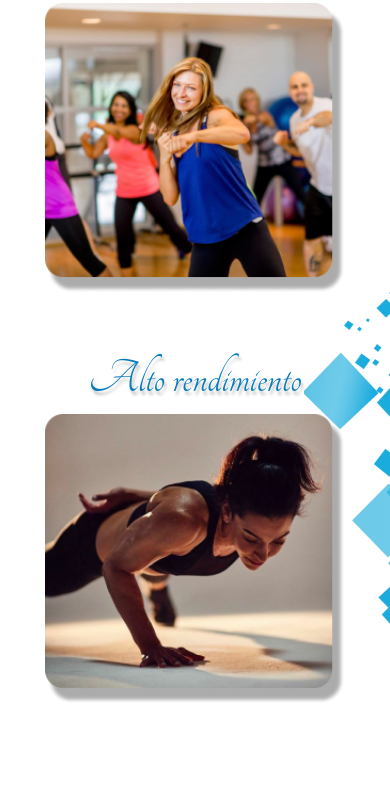
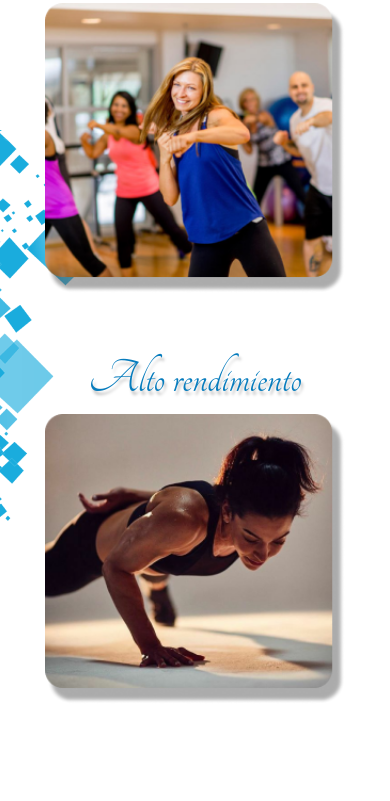
Before and after one commit to hectorgonz1997/narda-moran, a plain HTML site: page index.html in a window 390 px wide. Shown: the part 3319-4120 px from the top of the page. Drawn offline with Linux system fonts and the light colour scheme.

Commit message:
ajustando anchos

```diff
--- a/css/style.css
+++ b/css/style.css
@@ -216,20 +216,23 @@
     .blue-g1{
         position: absolute;
         z-index: 0;
-        bottom: -289%;
+
     }
     .imgtaller{
         z-index: 1;
         width: 300px;
     }
     .blue-g2{
-        position: absolute;
-        bottom: -372%;
-        left: 304px;
+        position: relative;
+        bottom:1350px;
+        float: right;
+
     }
     .blue-g3{
-        position: absolute;
-        bottom: -500%;
+        position: relative;
+        bottom: 574px;
+        float: left;
+
 
     }
     .container > p{
```
